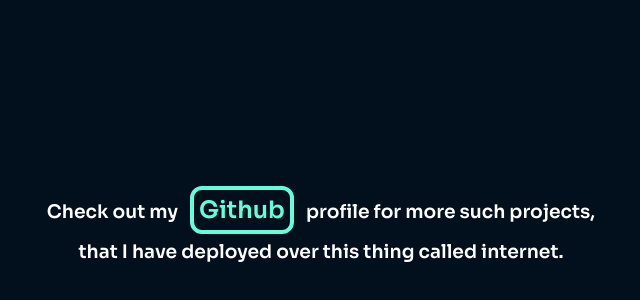
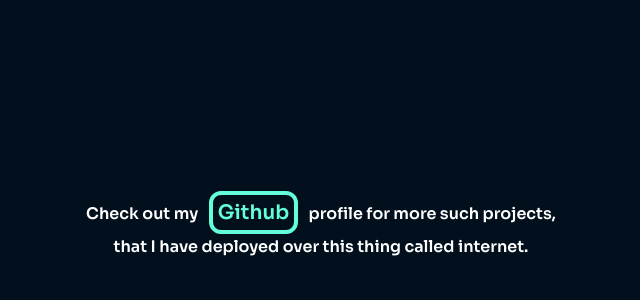
Before and after one commit to SiddharthSsb11/Portfolio, a React (Create React App) app: page / in a window 1280 px wide. Shown: the part 2918-3218 px from the top of the page, without its empty margins (349-989 px from the left). Built offline with nearby package versions, Linux system fonts and the light colour scheme; what react-animations would draw is missing.

Commit message:
Project section edited

```diff
--- a/src/components/Projects/ProjectData.json
+++ b/src/components/Projects/ProjectData.json
@@ -13,8 +13,8 @@
       "link": ""
     },
     "3": {
-      "name": "Crypto-World",
-      "content": "A React-fullstack platform to track all cryptocurrency in one place. See their price, latest news, volume, market cap and past data represented by graphs.",
+      "name": "Crypto World",
+      "content": "A React-Fullstack platform to track all cryptocurrency in one place and historical data is represented by graphs.",
       "link": "https://crypto-world-ssb.netlify.app/"
     },
     "4": {
--- a/src/components/Projects/ProjectMain.jsx
+++ b/src/components/Projects/ProjectMain.jsx
@@ -29,12 +29,12 @@
           );
         })}
       </ProjectMainWrapper>
-      <h3 style={{marginLeft:"60px", lineHeight:"1.9", color: 'white', marginBottom: '27px', fontFamily: "Sora-SemiBold", textAlign: 'center', marginTop: '-84px'}}>
+      <h4 style={{marginLeft:"60px", lineHeight:"1.9", color: 'white', marginBottom: '27px', fontFamily: "Sora-SemiBold", textAlign: 'center', marginTop: '-78px'}}>
         Check out my &nbsp; <a href="https://github.com/SiddharthSsb11" target="_blank" rel="noreferrer"
-        style={{ color: '#64FFDA', textDecoration:"none", fontSize:"24px", border: '4px solid #64FFDA', padding: '5px', borderRadius: "12px"}}>
+        style={{ color: '#64FFDA', textDecoration:"none", fontSize:"20px", border: '4px solid #64FFDA', padding: '5px', borderRadius: "12px"}}>
         <strong>Github</strong></a> &nbsp;  profile for more such projects, <br/>that I have
          deployed over this thing called internet.
-      </h3>
+      </h4>
     </React.Fragment>
   );
 };
```
